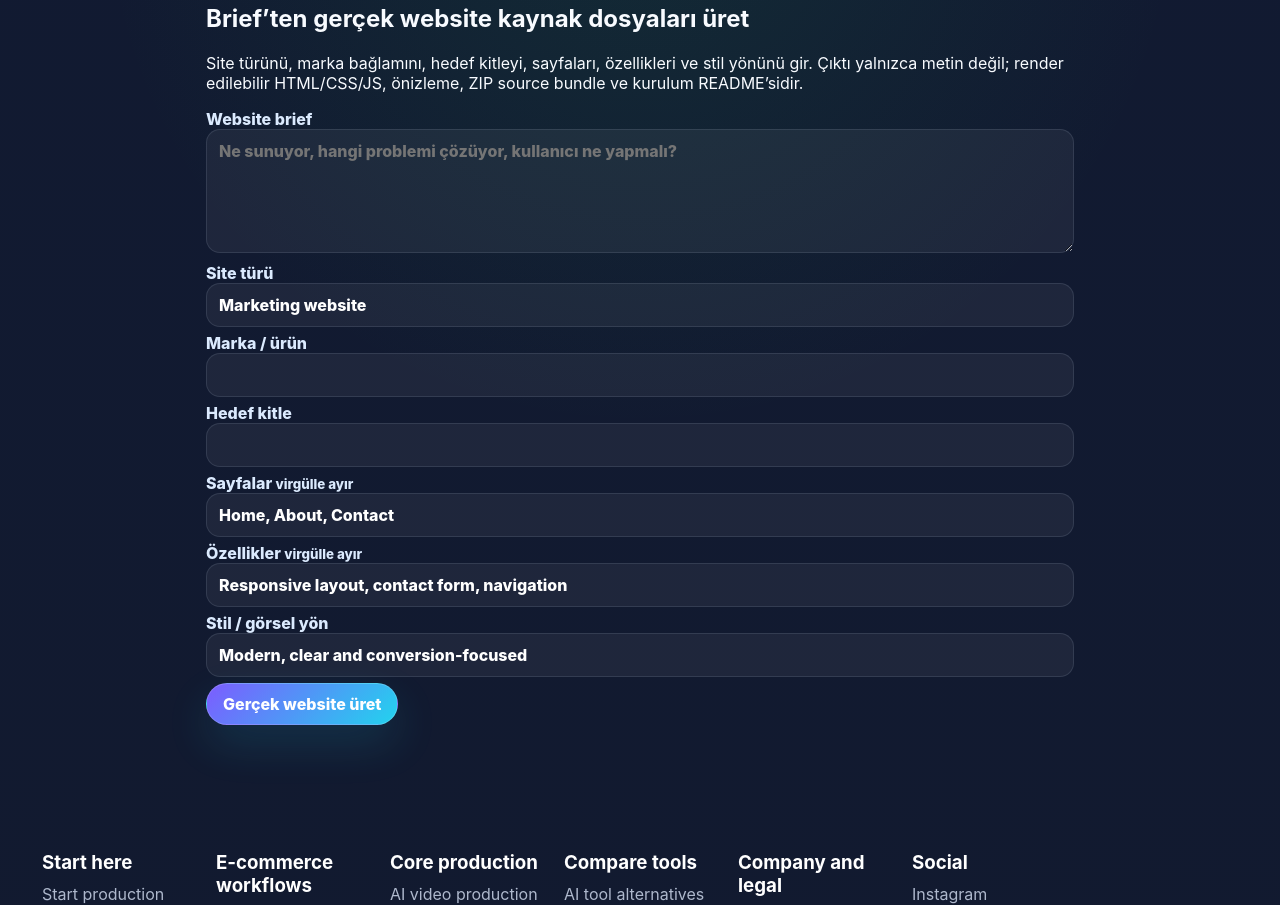
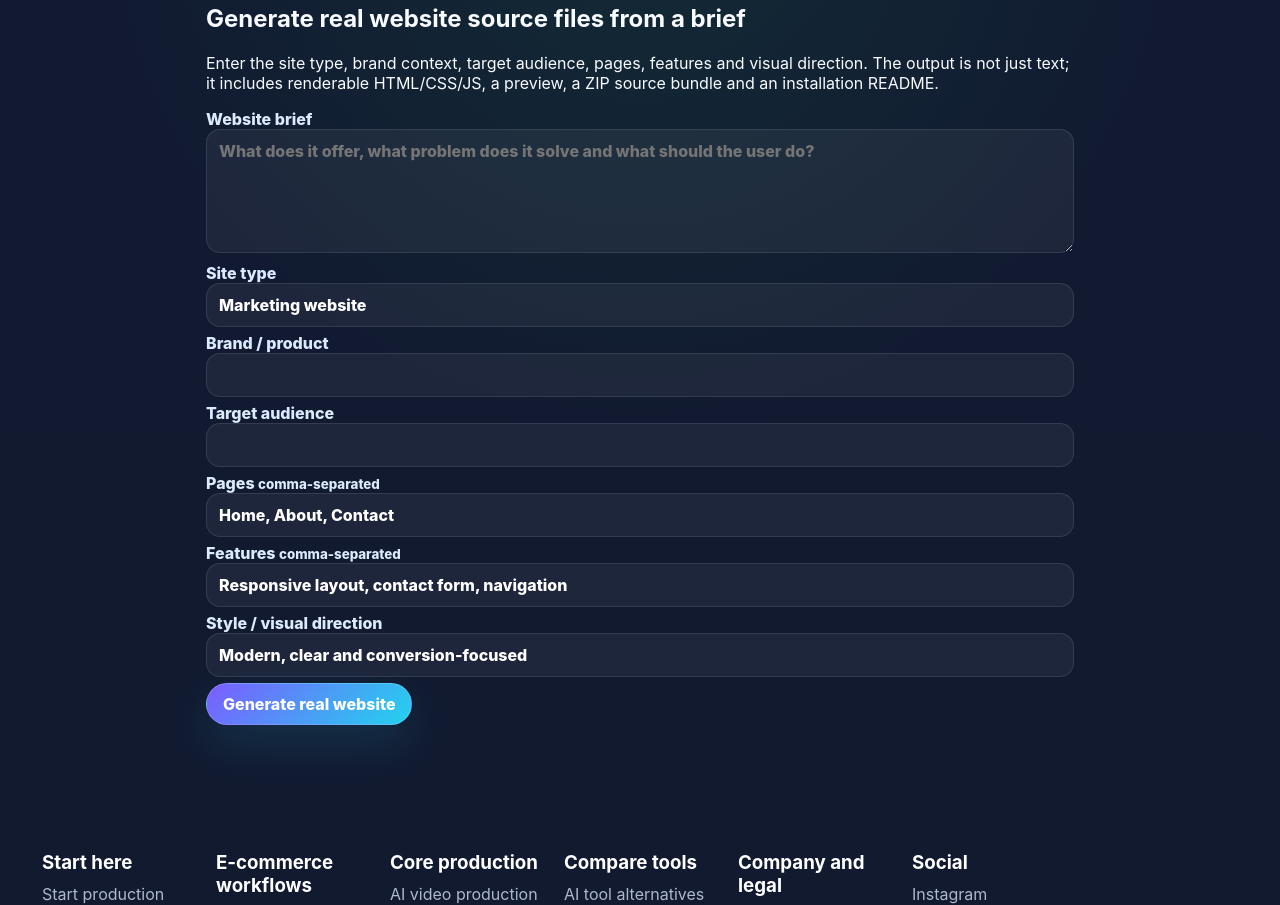
Before and after one commit to olcayto44/crelavo-vercel-upload, a Next.js app: page /ai-website-builder in a window 1280 px wide. Shown: the part 5540-6445 px from the top of the page. Built offline with nearby package versions, Linux system fonts and the light colour scheme; no server answers.

Commit message:
make website builder interface fully English

```diff
--- a/src/components/WebsiteBuilderForm.tsx
+++ b/src/components/WebsiteBuilderForm.tsx
@@ -17,19 +17,19 @@ export function WebsiteBuilderForm() {
     event.preventDefault();
     setBusy(true);
     setOutputs(null);
-    setStatus("Gerçek AI provider ile kaynak dosyaları üretiliyor...");
+    setStatus("Generating source files with the real AI provider...");
     try {
       const supabase = supabaseBrowser();
       const [{ data: userData }, { data: sessionData }] = await Promise.all([supabase.auth.getUser(), supabase.auth.getSession()]);
       const user = userData.user;
-      if (!user) throw new Error("Website üretimi için giriş yapmalısınız.");
+      if (!user) throw new Error("You must sign in to generate a website.");
       const response = await fetch("/api/websites/generate", { method: "POST", headers: { "Content-Type": "application/json", ...(sessionData.session?.access_token ? { Authorization: `Bearer ${sessionData.session.access_token}` } : {}) }, body: JSON.stringify({ user_id: user.id, user_email: user.email, ...fields, pages: list(fields.pages), features: list(fields.features) }) });
       const data = await response.json().catch(() => ({}));
-      if (!response.ok) throw new Error(data.message || (data.error === "provider_required" ? "Gerçek AI provider yapılandırılmamış: OPENAI_API_KEY gerekli." : data.error || "Website üretimi başarısız."));
+      if (!response.ok) throw new Error(data.message || (data.error === "provider_required" ? "Real AI provider is not configured: OPENAI_API_KEY is required." : data.error || "Website generation failed."));
       setOutputs(data.outputs);
-      setStatus("Website üretimi tamamlandı. Önizleme, ZIP ve README bağlantıları hazır.");
+      setStatus("Website generation complete. Preview, ZIP and README links are ready.");
     } catch (error) {
-      setStatus(error instanceof Error ? error.message : "Website üretimi başarısız.");
+      setStatus(error instanceof Error ? error.message : "Website generation failed.");
     } finally {
       setBusy(false);
     }
@@ -37,19 +37,19 @@ export function WebsiteBuilderForm() {
 
   return <section className="service-page-shell" style={{ maxWidth: 900, margin: "0 auto", padding: "3rem 1rem" }}>
     <span className="badge">AI Website Builder</span>
-    <h1>Brief’ten gerçek website kaynak dosyaları üret</h1>
-    <p>Site türünü, marka bağlamını, hedef kitleyi, sayfaları, özellikleri ve stil yönünü gir. Çıktı yalnızca metin değil; render edilebilir HTML/CSS/JS, önizleme, ZIP source bundle ve kurulum README’sidir.</p>
+    <h1>Generate real website source files from a brief</h1>
+    <p>Enter the site type, brand context, target audience, pages, features and visual direction. The output is not just text; it includes renderable HTML/CSS/JS, a preview, a ZIP source bundle and an installation README.</p>
     <form onSubmit={submit} className="form-grid">
-      <label>Website brief<textarea required minLength={20} rows={5} value={fields.brief} onChange={(event) => update("brief", event.target.value)} placeholder="Ne sunuyor, hangi problemi çözüyor, kullanıcı ne yapmalı?" /></label>
-      <label>Site türü<input required value={fields.siteType} onChange={(event) => update("siteType", event.target.value)} /></label>
-      <label>Marka / ürün<input required value={fields.brand} onChange={(event) => update("brand", event.target.value)} /></label>
-      <label>Hedef kitle<input required value={fields.audience} onChange={(event) => update("audience", event.target.value)} /></label>
-      <label>Sayfalar <small>virgülle ayır</small><input value={fields.pages} onChange={(event) => update("pages", event.target.value)} /></label>
-      <label>Özellikler <small>virgülle ayır</small><input value={fields.features} onChange={(event) => update("features", event.target.value)} /></label>
-      <label>Stil / görsel yön<input required value={fields.style} onChange={(event) => update("style", event.target.value)} /></label>
-      <button className="btn" type="submit" disabled={busy}>{busy ? "Üretiliyor..." : "Gerçek website üret"}</button>
+      <label>Website brief<textarea required minLength={20} rows={5} value={fields.brief} onChange={(event) => update("brief", event.target.value)} placeholder="What does it offer, what problem does it solve and what should the user do?" /></label>
+      <label>Site type<input required value={fields.siteType} onChange={(event) => update("siteType", event.target.value)} /></label>
+      <label>Brand / product<input required value={fields.brand} onChange={(event) => update("brand", event.target.value)} /></label>
+      <label>Target audience<input required value={fields.audience} onChange={(event) => update("audience", event.target.value)} /></label>
+      <label>Pages <small>comma-separated</small><input value={fields.pages} onChange={(event) => update("pages", event.target.value)} /></label>
+      <label>Features <small>comma-separated</small><input value={fields.features} onChange={(event) => update("features", event.target.value)} /></label>
+      <label>Style / visual direction<input required value={fields.style} onChange={(event) => update("style", event.target.value)} /></label>
+      <button className="btn" type="submit" disabled={busy}>{busy ? "Generating..." : "Generate real website"}</button>
     </form>
     {status ? <p role="status" style={{ marginTop: "1rem" }}>{status}</p> : null}
-    {outputs ? <div className="mini-card" style={{ marginTop: "1.5rem" }}><h2>Website çıktıları</h2><p><a className="btn secondary" href={outputs.previewUrl} target="_blank" rel="noreferrer">Önizlemeyi aç</a> <a className="btn secondary" href={outputs.zipUrl}>ZIP/source indir</a> <a className="btn secondary" href={outputs.readmeUrl}>README</a></p><small>Source guide: <a href={outputs.sourceUrl}>{outputs.sourceUrl}</a></small></div> : null}
+    {outputs ? <div className="mini-card" style={{ marginTop: "1.5rem" }}><h2>Website outputs</h2><p><a className="btn secondary" href={outputs.previewUrl} target="_blank" rel="noreferrer">Open preview</a> <a className="btn secondary" href={outputs.zipUrl}>Download ZIP/source</a> <a className="btn secondary" href={outputs.readmeUrl}>README</a></p><small>Source guide: <a href={outputs.sourceUrl}>{outputs.sourceUrl}</a></small></div> : null}
   </section>;
 }
```
